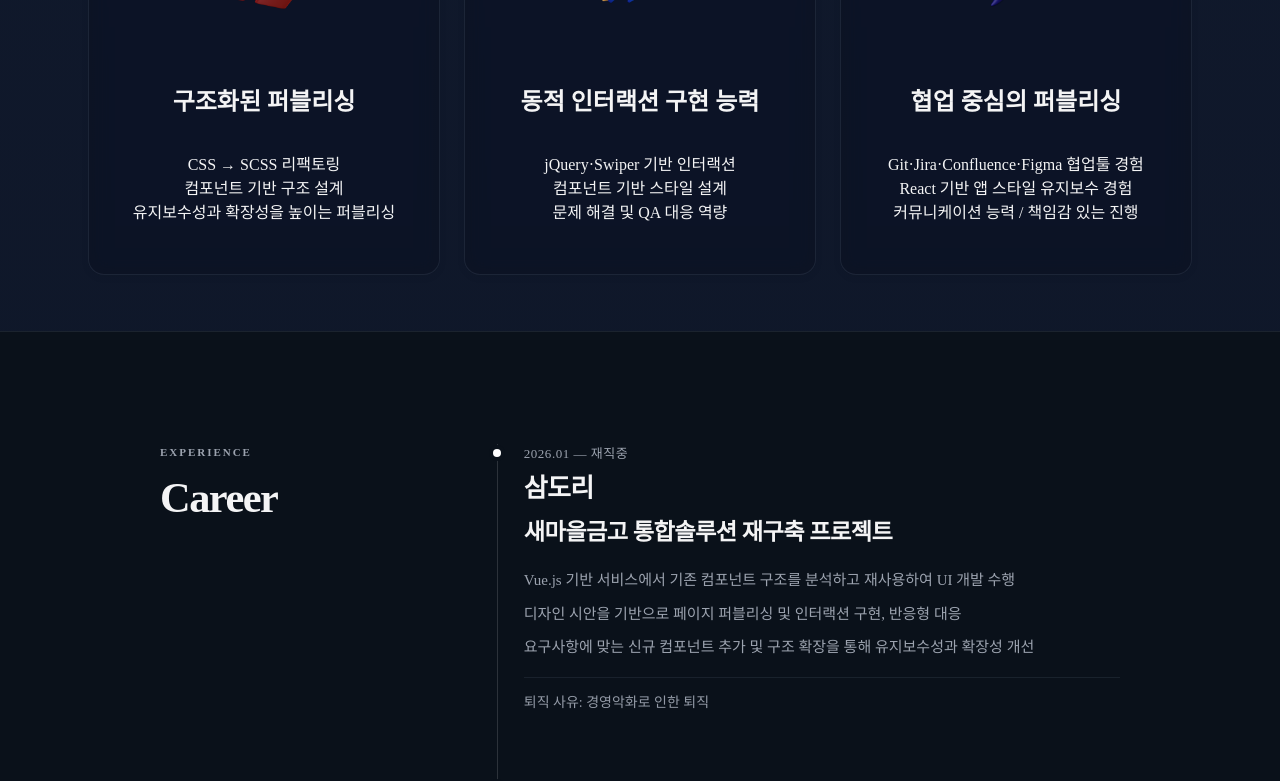
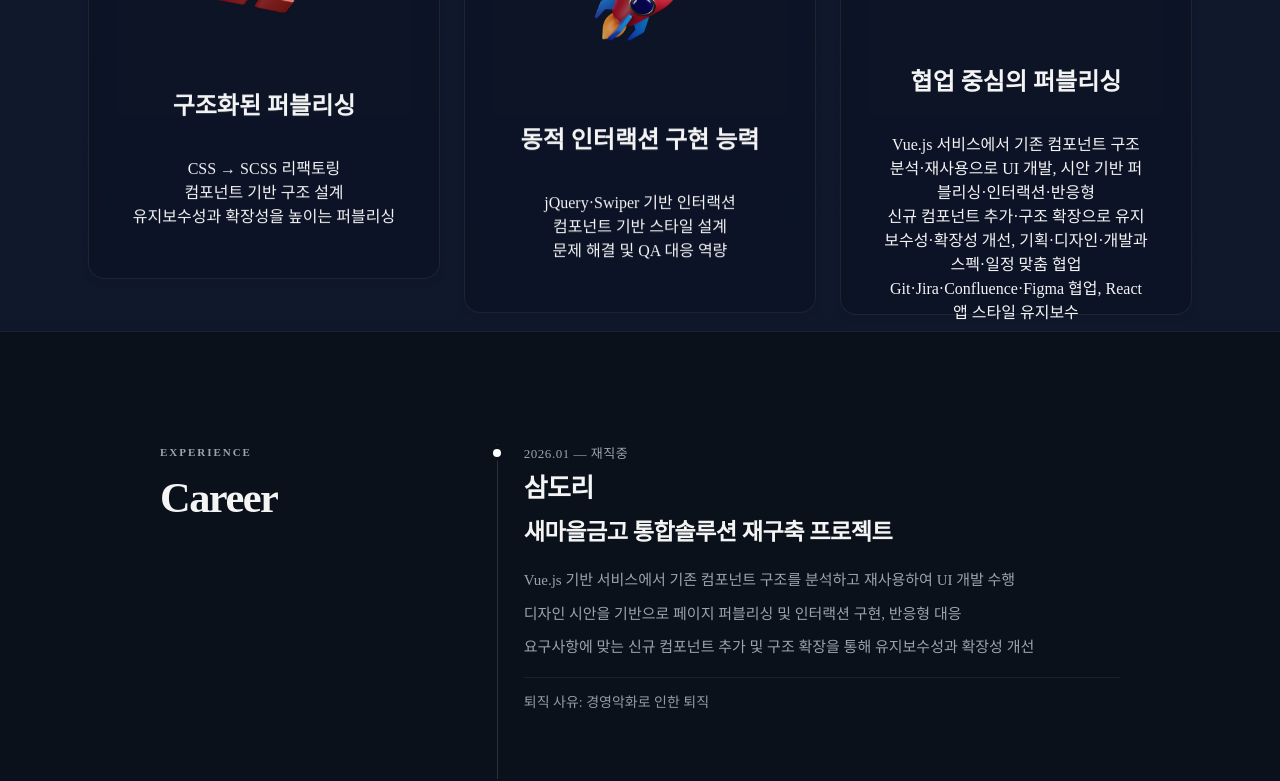
Before and after one commit to yunmee0704/portfolio_2025, a React (Vite) app: page / in a window 1280 px wide. Shown: the part 860-1641 px from the top of the page. Built offline with nearby package versions, Linux system fonts and the light colour scheme.

Commit message:
미니프로젝트 추가

```diff
--- a/package.json
+++ b/package.json
@@ -10,11 +10,11 @@
     "preview": "vite preview",
     "predeploy": "npm run build",
     "deploy": "gh-pages -d dist"
-
   },
-  "homepage" : "https://yunmee0704.github.io/portfolio_2025",
+  "homepage": "https://yunmee0704.github.io/portfolio_2025",
   "dependencies": {
     "gh-pages": "^6.3.0",
+    "gsap": "^3.14.2",
     "react": "^19.1.1",
     "react-dom": "^19.1.1",
     "react-router-dom": "^7.9.6",
--- a/src/App.jsx
+++ b/src/App.jsx
@@ -1,5 +1,6 @@
-import { useState } from 'react';
-import { useEffect } from 'react';
+import { useState, useEffect } from 'react';
+import { ScrollTrigger } from 'gsap/ScrollTrigger';
+import { usePortfolioMotion } from './hooks/usePortfolioMotion';
 // 라우터 제거: 단일 페이지 앵커 네비게이션만 사용
 
 
@@ -20,6 +21,7 @@ import aboutImg from "./assets/img/about.png";
 
 function App() {
   const [mode, Setmode] = useState(true);
+  const mainRef = usePortfolioMotion();
   const modechange = () => {
     Setmode(!mode);
   }
@@ -41,10 +43,14 @@ function App() {
     });
   }, [mode]);
 
+  useEffect(() => {
+    ScrollTrigger.refresh();
+  }, [mode]);
+
   return (
     <div className="container">
       <Header></Header>
-      <main className="main">
+      <main className="main" ref={mainRef}>
         <section className="section section-about" id="About">
           <div className="section-about-content">
             <div className="section-about__content-title">
@@ -63,12 +69,12 @@ function App() {
             <img src={aboutImg} alt="about" />
           </div>
         </section>
-        <section className="section section-card" id="Skill">
+        <section className="section section-card portfolio-section" id="Skill">
           <div className="section-card__content">
             <SkillCard />
           </div>
         </section>
-        <section className="section section-lineage" id="Career">
+        <section className="section section-lineage portfolio-section" id="Career">
           <div className="section-lineage__inner">
             <header className="section-lineage__head">
               <span className="section-lineage__eyebrow">Experience</span>
@@ -77,7 +83,7 @@ function App() {
             <CareerCard />
           </div>
         </section>
-        <section className="section section-card" id="Project">
+        <section className="section section-card portfolio-section" id="Project">
           <div className="section-card__title">
             <h2>Project</h2>
           </div>
--- a/src/components/card/Card.module.scss
+++ b/src/components/card/Card.module.scss
@@ -105,7 +105,7 @@
     margin-bottom: 24px;
     border-radius: $radius-lg;
     overflow: hidden;
-    padding: 20px 20px 90px;
+    padding: 20px 20px 100px;
     border: 1px solid var(--border-color);
     box-shadow: $shadow-sm;
     transition:
@@ -166,10 +166,14 @@
       color: var(--text-secondary);
     }
     &__actions {
-      display: inline-flex;
+      display: flex;
+      flex-wrap: wrap;
+      gap: 10px;
+      justify-content: flex-end;
       position: absolute;
       right: 20px;
       bottom: 20px;
+      max-width: calc(100% - 40px);
     }
     &__logo-fallback {
       display: inline-flex;
--- a/src/components/card/Skill-card.jsx
+++ b/src/components/card/Skill-card.jsx
@@ -32,9 +32,15 @@ const skillList = [
     id: 3,
     title: "협업 중심의 퍼블리싱",
     desc: [
-      { id: 1, text: "Git·Jira·Confluence·Figma 협업툴 경험" },
-      { id: 2, text: "React 기반 앱 스타일 유지보수 경험" },
-      { id: 3, text: "커뮤니케이션 능력 / 책임감 있는 진행" }
+      {
+        id: 1,
+        text: "Vue.js 서비스에서 기존 컴포넌트 구조 분석·재사용으로 UI 개발, 시안 기반 퍼블리싱·인터랙션·반응형",
+      },
+      {
+        id: 2,
+        text: "신규 컴포넌트 추가·구조 확장으로 유지보수성·확장성 개선, 기획·디자인·개발과 스펙·일정 맞춤 협업",
+      },
+      { id: 3, text: "Git·Jira·Confluence·Figma 협업, React 앱 스타일 유지보수" },
     ],
   },
 ];
--- a/src/components/card/Work-card.jsx
+++ b/src/components/card/Work-card.jsx
@@ -6,98 +6,133 @@ import work3 from "../../assets/img/work_3.png";
 
 const workList = [
   {
+    id: 5,
+    title: "보험 추천 챗봇(목데이터) 웹 구축",
+    desc: [
+      "- 📌 개인 프로젝트",
+      "- 🗓️ 프로젝트 기간 : 2026.04 (약 1주)",
+      "- 💪🏻 기여도 : 100%",
+      "- React 기반으로 채팅 화면을 MessageList, InputBox, InsuranceRecCard 컴포넌트로 분리해 UI 구조화 및 유지보수성 강화",
+      "- 보험 키워드 기반 추천 로직을 설계해 사용자 입력 맥락에 맞는 상품 카드 노출(조건 분기/데이터 매핑) 구현",
+      "- API 키 없이도 동작하는 목데이터 응답 흐름을 구성해 배포 안정성과 데모 재현성 확보",
+      "- Enter 전송, 로딩(typing) 상태, 자동 스크롤 등 사용자 중심 인터랙션을 구현해 대화 UX 개선",
+      "- SCSS 기반 스타일 분리 및 반응형 레이아웃 적용으로 PC/모바일 환경에서 일관된 UI 제공",
+      "- 🛠️ 기술 : React, Vite, JavaScript(ES6+), SCSS, HTML5, CSS3",
+    ],
+    ctas: [
+      { label: "사이트 보기", url: "https://yunmee0704.github.io/chat_project/" },
+      { label: "GitHub 보기", url: "https://github.com/yunmee0704/chat_project" },
+    ],
+  },
+  {
     id: 1,
     src: work1,
-    title: '미트매치 앱·웹 구축 및 유지보수',
+    title: "미트매치 앱·웹 구축 및 유지보수",
     desc: [
-      '- 🗓️ 프로젝트 기간 : 2024.07 ~ 2025.11 (약 1년 5개월)',
-      '- 💪🏻 평균 기여도 : 약 85%',
-      '- 퍼블리싱 구조를 정리하고 SCSS 기반으로 표준화하여 유지보수 효율 증가',
-      '- 중복된 UI를 컴포넌트화하고 전체 페이지 수를 대폭 줄여 작업 환경을 개선',
-      '- 퍼블리싱 리딩을 맡아 SCSS 구조 도입과 컴포넌트 가이드를 구축',
-      '- Jquery와 JS를 활용해 다양한 동적 UI를 구현',
-      '- SCSS전환 작업으로 컴포넌트 통일화, 페이지별 파일리스트 작성으로 구조 재정비.',
-      '🛠️ 기술 : HTML5, CSS, SCSS, jQuery'
+      "- 🗓️ 프로젝트 기간 : 2024.07 ~ 2025.11 (약 1년 5개월)",
+      "- 💪🏻 평균 기여도 : 약 85%",
+      "- 퍼블리싱 구조를 정리하고 SCSS 기반으로 표준화하여 유지보수 효율 증가",
+      "- 중복된 UI를 컴포넌트화하고 전체 페이지 수를 대폭 줄여 작업 환경을 개선",
+      "- 퍼블리싱 리딩을 맡아 SCSS 구조 도입과 컴포넌트 가이드를 구축",
+      "- Jquery와 JS를 활용해 다양한 동적 UI를 구현",
+      "- SCSS전환 작업으로 컴포넌트 통일화, 페이지별 파일리스트 작성으로 구조 재정비.",
+      "- 🛠️ 기술 : HTML5, CSS, SCSS, jQuery",
     ],
-    ctaUrl: 'https://yunmee0704.github.io/project_meat/',
-    ctaLabel: '주요 페이지 보기'
+    ctaUrl: "https://yunmee0704.github.io/project_meat/",
+    ctaLabel: "주요 페이지 보기",
   },
   {
     id: 2,
     src: work2,
-    title: 'LG-LENS 웹/어드민 신규 구축',
+    title: "LS Electric LG-LENS 웹/어드민 신규 구축",
     desc: [
-      '- 🗓️ 프로젝트 기간 : 2024.05 ~ 2024.06 (2주)',
-      '- 💪🏻 기여도 : 100%',
-      '- PC·Mobile 반응형 웹 퍼블리싱 구현',
-      '- 피그마 디자인 시안 분석 후 정밀 퍼블리싱 적용',
-      '- UI 일관성을 위한 컴포넌트 가이드 작성',
-      '🛠️기술 : HTML5, SCSS, jQuery, Slick.js'
+      "- 🗓️ 프로젝트 기간 : 2024.05 ~ 2024.06 (2주)",
+      "- 💪🏻 기여도 : 100%",
+      "- PC·태블릿·모바일 대응 반응형 웹 퍼블리싱 전 구간 구현",
+      "- 피그마 디자인 시안 분석 후 브레이크포인트별 정밀 퍼블리싱 적용",
+      "- UI 일관성을 위한 컴포넌트 가이드 작성",
+      "- 🛠️기술 : HTML5, SCSS, jQuery, Slick.js",
     ],
-    ctaUrl: 'https://lens.ls-electric.com/',
-    ctaLabel: '사이트 보기'
+    ctaUrl: "https://lens.ls-electric.com/",
+    ctaLabel: "사이트 보기",
   },
   {
     id: 3,
     src: work3,
-    title: '자사 홈페이지 리뉴얼 신규 구축',
+    title: "자사 홈페이지 리뉴얼 신규 구축",
     desc: [
-      '- 🗓️ 프로젝트 기간 : 2024.05 ~ 2024.06(2주)',
-      '- 💪🏻 기여도 : 100%',
-      '- PC·Mobile 반응형 웹 퍼블리싱 구현',
-      '- 피그마 디자인 시안 분석 후 정밀 퍼블리싱 적용',
-      '- 카카오맵으로 지도 구현',
-      '🛠️기술 : HTML5, SCSS, jQuery, Slick.js'
+      "- 🗓️ 프로젝트 기간 : 2024.05 ~ 2024.06(2주)",
+      "- 💪🏻 기여도 : 100%",
+      "- PC·Mobile 반응형 웹 퍼블리싱 구현",
+      "- 피그마 디자인 시안 분석 후 정밀 퍼블리싱 적용",
+      "- 카카오맵으로 지도 구현",
+      "- 🛠️기술 : HTML5, SCSS, jQuery, Slick.js",
     ],
-    ctaUrl: 'https://yunmee0704.github.io/4usoft',
-    ctaLabel: '사이트 보기'
+    ctaUrl: "https://yunmee0704.github.io/4usoft",
+    ctaLabel: "사이트 보기",
   },
   {
     id: 4,
-    // src를 생략하면 텍스트 타일로 대체 렌더링
-    title: 'Portfolio 2025',
+    title: "Portfolio 2025",
     desc: [
-      '- React + Vite + SCSS로 개인 포트폴리오 구축',
-      '- useState/useEffect로 다크모드 테마 전환 구현',
-      '- props와 map으로 카드/버튼 등 재사용 컴포넌트 구성',
-      '- CSS 변수 + 글라스모피즘 UI, 반응형 레이아웃 적용',
-      '🛠️기술 : React, Vite, SCSS'
+      "- React + Vite + SCSS로 개인 포트폴리오 구축",
+      "- useState/useEffect로 다크모드 테마 전환 구현",
+      "- props와 map으로 카드/버튼 등 재사용 컴포넌트 구성",
+      "- CSS 변수 + 글라스모피즘 UI, 반응형 레이아웃 적용",
+      "- 🛠️기술 : React, Vite, SCSS",
     ],
-    ctaUrl: 'https://github.com/yunmee0704/portfolio_2025',
-    ctaLabel: 'GitHub 보기'
-  }
+    ctaUrl: "https://github.com/yunmee0704/portfolio_2025",
+    ctaLabel: "GitHub 보기",
+  },
 ];
 
-const workItem = workList.map(item => (
-  <div className={`${styles.card} ${styles['card-work']}`} key={item.id}>
-    <div className={styles['card-work__link']}>
-      <div className={styles['card-work__media']}>
+function resolveCtas(item) {
+  if (item.ctas?.length) return item.ctas;
+  if (item.ctaUrl) return [{ label: item.ctaLabel, url: item.ctaUrl }];
+  return [];
+}
+
+const workItem = workList.map((item) => {
+  const ctas = resolveCtas(item);
+  return (
+    <div className={`${styles.card} ${styles["card-work"]}`} key={item.id}>
+      <div className={styles["card-work__link"]}>
+        <div className={styles["card-work__media"]}>
           {item.src ? (
-          <img src={item.src} alt="work img" />
+            <img src={item.src} alt="" />
           ) : (
-          <span className={styles['card-work__logo-fallback']}>PORTFOLIO</span>
+            <span className={styles["card-work__logo-fallback"]}>
+              {item.id === 5 ? "CHAT" : "PORTFOLIO"}
+            </span>
           )}
         </div>
-      <div className={styles['card-work__body']}>
-        <h3 className={styles['card-work__title']}>{item.title}</h3>
+        <div className={styles["card-work__body"]}>
+          <h3 className={styles["card-work__title"]}>{item.title}</h3>
           {Array.isArray(item.desc) ? (
-          <div className={styles['card-work__desc']}>
+            <div className={styles["card-work__desc"]}>
               {item.desc.map((line, index) => (
-              <p key={index} className={styles['card-work__desc-line']}>{line}</p>
+                <p key={index} className={styles["card-work__desc-line"]}>
+                  {line}
+                </p>
               ))}
             </div>
           ) : (
-          <p className={styles['card-work__desc']} style={{ whiteSpace: 'pre-line' }}>{item.desc}</p>
+            <p className={styles["card-work__desc"]} style={{ whiteSpace: "pre-line" }}>
+              {item.desc}
+            </p>
           )}
-        {item.ctaUrl && (
-          <div className={styles['card-work__actions']}>
-            <Button text={item.ctaLabel} link={item.ctaUrl} />
+          {ctas.length > 0 && (
+            <div className={styles["card-work__actions"]}>
+              {ctas.map((cta) => (
+                <Button key={cta.url} text={cta.label} link={cta.url} />
+              ))}
             </div>
           )}
         </div>
       </div>
     </div>
-));
+  );
+});
 
 function WorkCard() {
   return workItem;
--- /dev/null
+++ b/src/hooks/usePortfolioMotion.js
@@ -0,0 +1,73 @@
+import { useLayoutEffect, useRef } from "react";
+import gsap from "gsap";
+import { ScrollTrigger } from "gsap/ScrollTrigger";
+
+/**
+ * 히어로 로드 인 + 섹션 스크롤 등장 (ScrollTrigger).
+ * prefers-reduced-motion 이면 실행하지 않음.
+ */
+export function usePortfolioMotion() {
+  const rootRef = useRef(null);
+
+  useLayoutEffect(() => {
+    const root = rootRef.current;
+    if (!root || typeof window === "undefined") return;
+    if (window.matchMedia("(prefers-reduced-motion: reduce)").matches) return;
+
+    gsap.registerPlugin(ScrollTrigger);
+
+    const ctx = gsap.context(() => {
+      const hero = root.querySelector("#About");
+      if (hero) {
+        const heroEls = hero.querySelectorAll(
+          ".section-about-content > *, .section-about__content-image"
+        );
+        gsap.from(heroEls, {
+          y: 36,
+          opacity: 0,
+          duration: 0.85,
+          stagger: 0.12,
+          ease: "power3.out",
+          delay: 0.08,
+        });
+      }
+
+      const sections = root.querySelectorAll(".portfolio-section");
+      sections.forEach((section) => {
+        let targets;
+        if (section.id === "Career") {
+          targets = section.querySelectorAll(".section-lineage__inner > *");
+        } else if (section.id === "Skill") {
+          targets = section.querySelectorAll(".section-card__content > *");
+        } else if (section.id === "Project") {
+          const title = section.querySelector(".section-card__title");
+          const cards = section.querySelectorAll(".section-card__content-grid > *");
+          targets = [...(title ? [title] : []), ...cards];
+        } else {
+          targets = section.querySelectorAll(":scope > *");
+        }
+
+        if (!targets.length) return;
+
+        gsap.from(targets, {
+          scrollTrigger: {
+            trigger: section,
+            start: "top 86%",
+            toggleActions: "play none none none",
+          },
+          y: 40,
+          opacity: 0,
+          duration: 0.72,
+          stagger: 0.11,
+          ease: "power3.out",
+        });
+      });
+    }, root);
+
+    return () => {
+      ctx.revert();
+    };
+  }, []);
+
+  return rootRef;
+}
```
Also changed, not shown: 1 other file (tests, documents, lock files or other folders). Lines whose indentation alone changed are shown as unchanged.
